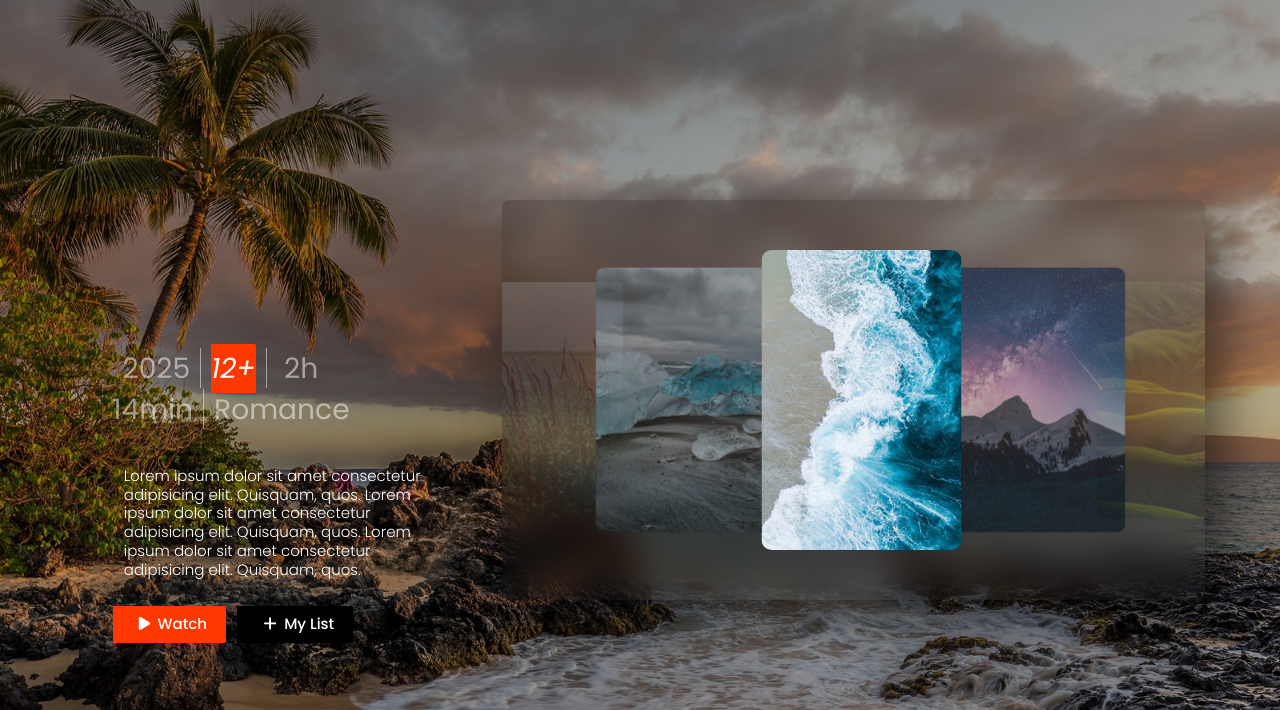
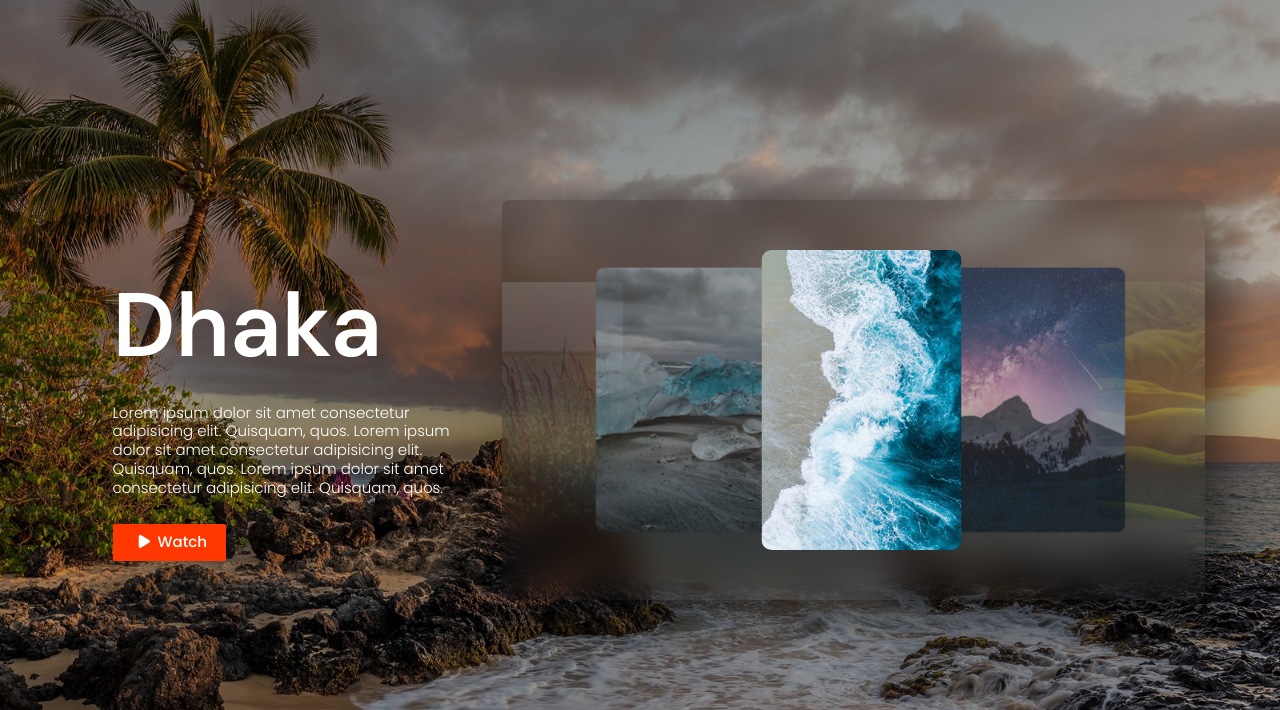
Before and after one commit to khandokarIsmailDev/slider-vanila-js, a website: page src/index.html in a window 1280 px wide. Shown: the top 710 px of the page. Drawn offline with nearby package versions, Linux system fonts and the light colour scheme.

Commit message:
fix design issue

```diff
--- a/src/index.html
+++ b/src/index.html
@@ -24,20 +24,12 @@
       >
 
       <!-- content 1 -->
-        <div class="content active pr-20 pl-32 pt-10 md:pt-24 sm:px-0 md:px-10 relative z-10 w-[550px] hidden scale-0 transition-all duration-500"
+        <div class="content active pr-20 pl-32 pt-10 xl:pt-0 md:pt-24 sm:px-0 md:px-10 relative z-10 w-[550px] hidden  transition-all duration-500"
         >
-          <div class="flex flex-col gap-2 items-center md:items-start">
-            <h1 class=""></h1>
-            <h4 class="text-[rgba(255,255,255,0.5)] font-normal text-3xl">
-              <span>2025</span
-              ><span
-                ><i class="text-white bg-[#ff3700] py-2 inline-block rounded-sm"
-                  >12+</i
-                ></span
-              >
-              <span>2h 14min</span><span>Romance</span>
-            </h4>
-            <p class="text-md font-light leading-5 text-white m-5 ml-3">
+          <div class=" content-1 flex flex-col gap-2 items-center md:items-start scale-0">
+            <h1 class="font-dm-sans font-semibold text-white xl:text-8xl">Dhaka</h1>
+
+            <p class="text-md font-light leading-5 text-white mb-5 ">
               Lorem ipsum dolor sit amet consectetur adipisicing elit. Quisquam,
               quos. Lorem ipsum dolor sit amet consectetur adipisicing elit.
               Quisquam, quos. Lorem ipsum dolor sit amet consectetur adipisicing
@@ -49,11 +41,7 @@
                 href="#"
                 ><i class="fa fa-play mx-2"></i>Watch</a
               >
-              <a
-                class="relative inline-block rounded-sm mr-2 hover:bg-[#ff3700] transition-all duration-300 bg-black text-white py-2 px-5 font-medium"
-                href="#"
-                ><i class="fa fa-plus mx-2"></i>My List</a
-              >
+
             </div>
           </div>
         </div>
--- a/src/input.css
+++ b/src/input.css
@@ -62,10 +62,14 @@ body {
 }
 
 .content.active {
-    transform: scale(1);
     display: block;
     visibility: visible;
     transition: all 0.5s ease;
+    animation: slideIn 1s forwards; /* Animation for the entire content */
+}
+
+.content.active .content-1{
+    transform: scale(1);
 }
 
 .banner .content h4 span {
@@ -110,3 +114,16 @@ body {
 .sci a:hover{
     color: var(--primary-color)
 }
+
+@keyframes slideIn {
+    0% {
+        /* width: 0; Start with width 0 */
+        opacity: 0;
+        transform: translateY(-20px);
+    }
+    100% {
+        /* width: 550px; Final width */
+        opacity: 1;
+        transform: translateY(0);
+    }
+}
```
Also changed, not shown: src/output.css.
